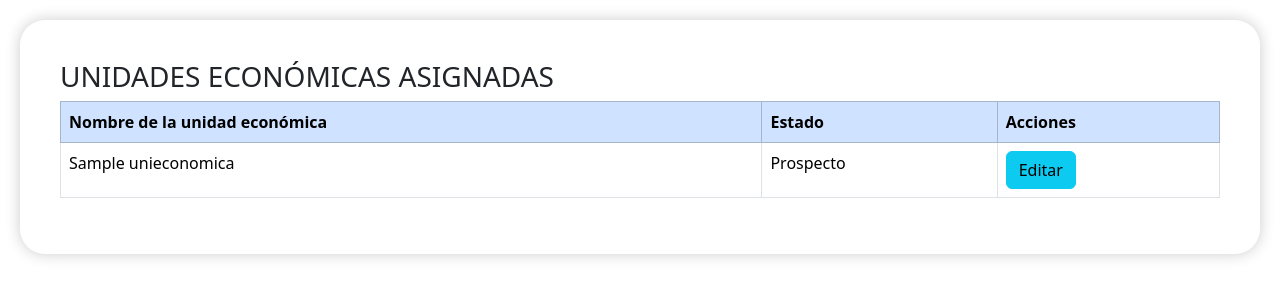
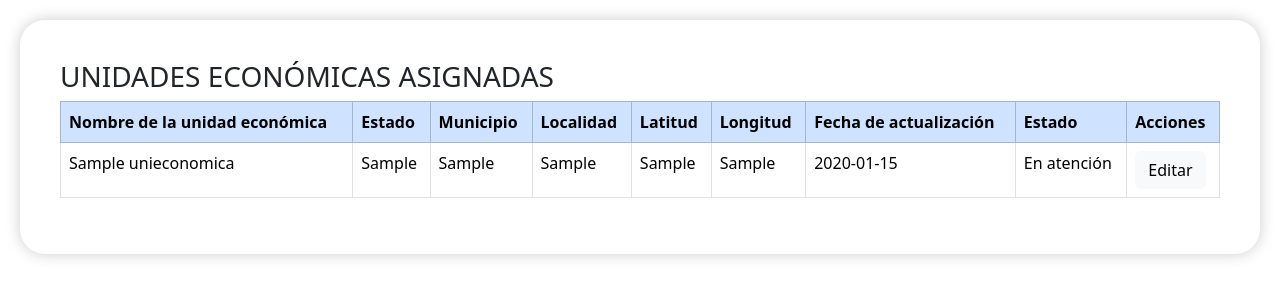
Before and after one commit to ViviCruz03/proyecto-hom, a Django app: page /asesorSeg/ in a window 1280 px wide. Shown: the part 58-358 px from the top of the page. Run offline with Django 5.2, Linux system fonts and the light colour scheme; a user stored in the database is signed in; tables that the repository leaves empty hold one stand-in row (values such as "Sample post"); data that the repository does not hold is empty; some libraries are stand-ins or nearby versions.

Commit message:
Asignar el status que le da el asesor a las unidades

```diff
--- a/leads/models.py
+++ b/leads/models.py
@@ -95,6 +95,7 @@ class Asesor(models.Model):
 #Table Unidades Economicas
 class UniEconomicas(models.Model):
     ESTADO_CHOICES = [
+        ('En atención', 'En atención'),
         ('Prospecto', 'Prospecto'),
         ('Cliente Nuevo', 'Cliente Nuevo'),
         ('Ya era Cliente', 'Ya era Cliente'),
@@ -122,7 +123,7 @@ class UniEconomicas(models.Model):
     Longitud=models.CharField(max_length=200, verbose_name="Longitud", null=True)
     Fecha_de_incorporacion_al_denue=models.CharField(max_length=20, verbose_name="Fecha de incorporación al denue", null=True)
     asesor = models.ForeignKey(Asesor, on_delete=models.CASCADE, verbose_name="Asesor", null=True, blank=True, related_name="unidades")
-    estado = models.CharField(max_length=50, choices=ESTADO_CHOICES, default='Prospecto')
+    estado = models.CharField(max_length=50, choices=ESTADO_CHOICES, default='En atención')
     FechaEdicion = models.DateField(null=True, blank=True)
 
 
--- a/leads/static/css/estilos.css
+++ b/leads/static/css/estilos.css
@@ -181,3 +181,28 @@ td {
 .modal-dialog {
     margin-top: 100px;  /* Ajusta esto según sea necesario */
 }
+
+/* Estilos para los colores según el estado */
+.estado-prospecto {
+    background-color: yellow;
+}
+
+.estado-cliente-nuevo {
+    background-color: green;
+    color: white;
+}
+
+.estado-en-atencion {
+    background-color: red;
+    color: white;
+}
+
+.estado-ya-cliente {
+    background-color: blue;
+    color: white;
+}
+
+.estado-descartado {
+    background-color: gray;
+    color: white;
+}
--- a/leads/templates/asesorSeg.html
+++ b/leads/templates/asesorSeg.html
@@ -9,6 +9,12 @@
             <thead class="table-primary">
                 <tr>
                     <th>Nombre de la unidad económica</th>
+                    <th>Estado</th>
+                    <th>Municipio</th>
+                    <th>Localidad</th>
+                    <th>Latitud</th>
+                    <th>Longitud</th>
+                    <th>Fecha de actualización</th>
                     <th>Estado</th>
                     <th>Acciones</th>
                 </tr>
@@ -39,6 +45,10 @@
                             <option value="Descartado">Descartado</option>
                         </select>
                     </div>
+                    <div class="mb-3">
+                        <label for="fechaCambio" class="form-label">Fecha del cambio</label>
+                        <input type="date" id="fechaCambio" class="form-control">
+                    </div>
                     <button type="submit" class="btn btn-primary">Guardar</button>
                 </form>
             </div>
@@ -66,6 +76,20 @@
         return cookieValue;
     }
 
+    function obtenerColorEstado(estado) {
+        switch (estado) {
+            case "Prospecto":
+                return "#f7dc6f";
+            case "Cliente Nuevo":
+                return "#2ecc71";
+            case "Ya era Cliente":
+                return "#ebf5fb";
+            case "Descartado":
+                return "#909497";
+            default:
+                return "white";
+        }
+    }
 
     function obtenerUnidades() {
         fetch('/obtener_unidades_por_asesor')
@@ -78,12 +102,23 @@
                 tbody.innerHTML = "<tr><td colspan='3'>No hay unidades asignadas.</td></tr>";
             } else {
                 data.unidades.forEach(unidad => {
-                    let row = `<tr id="unidad-${unidad.id}">
+                    let row = document.createElement('tr');
+                    row.id = `unidad-${unidad.id}`;
+                    row.style.backgroundColor = obtenerColorEstado(unidad.estado);
+
+                    row.innerHTML = `
                         <td>${unidad.Nombre_de_la_Unidad_Economica}</td>
+                        <td>${unidad.Entidad_federetiva}</td>
+                        <td>${unidad.Municipio}</td>
+                        <td>${unidad.Localidad}</td>
+                        <td>${unidad.Latitud}</td>
+                        <td>${unidad.Longitud}</td>
+                        <td>${unidad.FechaEdicion}</td>
                         <td>${unidad.estado}</td>
-                        <td><button class="btn btn-info" onclick="abrirModal(${unidad.id})">Editar</button></td>
-                    </tr>`;
-                    tbody.innerHTML += row;
+                        <td><button class="btn btn-light" onclick="abrirModal(${unidad.id})">Editar</button></td>
+                    `;
+
+                    tbody.appendChild(row);
                 });
             }
         })
@@ -91,11 +126,13 @@
     }
 
     function abrirModal(unidadId) {
-        // Buscar la unidad por ID
         const unidad = document.querySelector(`#unidad-${unidadId}`);
+        const estado = unidad.querySelector("td:nth-child(2)").textContent;
+        document.getElementById("estadoSelect").value = estado || "Prospecto";
 
-        // Rellenar el modal con la información de la unidad
-        document.getElementById("estadoSelect").value = unidad.querySelector("td:nth-child(2)").textContent;
+        // Establecer la fecha actual por defecto
+        const hoy = new Date().toISOString().split('T')[0];
+        document.getElementById("fechaCambio").value = hoy;
 
         const form = document.getElementById("formStatusUpdate");
         form.onsubmit = function(e) {
@@ -103,14 +140,18 @@
             actualizarEstado(unidadId);
         };
 
-        // Mostrar el modal
         new bootstrap.Modal(document.getElementById('modalStatus')).show();
     }
 
     function actualizarEstado(unidadId) {
         const nuevoEstado = document.getElementById("estadoSelect").value;
+        const fechaCambio = document.getElementById("fechaCambio").value; // Obtener la fecha seleccionada
 
-        // Realizar la solicitud POST para actualizar el estado de la unidad económica
+        if (!fechaCambio) {
+            alert("Por favor, selecciona una fecha.");
+            return;
+        }
+
         fetch('/actualizar_estado_unidad/', {
             method: 'POST',
             headers: {
@@ -119,18 +160,21 @@
             },
             body: JSON.stringify({
                 id: unidadId,
-                nuevo_estado: nuevoEstado
+                nuevo_estado: nuevoEstado,
+                fecha_cambio: fechaCambio  // Enviar la fecha al backend
             })
         })
         .then(response => response.json())
         .then(data => {
             if (data.success) {
-                // Actualizar el estado en la tabla
                 const unidad = document.querySelector(`#unidad-${unidadId}`);
-                unidad.querySelector("td:nth-child(2)").textContent = nuevoEstado;
+                unidad.querySelector("td:nth-child(8)").textContent = nuevoEstado;
+                unidad.style.backgroundColor = obtenerColorEstado(nuevoEstado); // Actualizar color
 
-                // Cerrar el modal
-                const myModal = new bootstrap.Modal(document.getElementById('modalStatus'));
+                // Eliminar la fila después de actualizar
+                unidad.remove(); // Esto elimina la fila de la tabla
+
+                const myModal = bootstrap.Modal.getInstance(document.getElementById('modalStatus'));
                 myModal.hide();
             } else {
                 alert('Error al actualizar el estado');
--- a/leads/views.py
+++ b/leads/views.py
@@ -277,6 +277,7 @@ def obtener_unidades_por_asesor(request):
             'Localidad',
             'Latitud',
             'Longitud',
+            'FechaEdicion',
             'estado'
         )
 
@@ -285,26 +286,24 @@ def obtener_unidades_por_asesor(request):
     except Asesor.DoesNotExist:
         return JsonResponse({'error': 'Asesor no encontrado'}, status=404)
 
+@csrf_exempt
 def actualizar_estado_unidad(request):
     if request.method == "POST":
         try:
-            # Obtener los datos del POST
             data = json.loads(request.body)
-            unidad_id = data.get('id')
-            nuevo_estado = data.get('nuevo_estado')
+            unidad_id = data.get("id")
+            nuevo_estado = data.get("nuevo_estado")
+            fecha_cambio = data.get("fecha_cambio")
 
-            # Buscar la unidad económica
             unidad = UniEconomicas.objects.get(id=unidad_id)
-
-            # Actualizar el estado
             unidad.estado = nuevo_estado
+            unidad.FechaEdicion = fecha_cambio  # Asegúrate de tener este campo en el modelo
             unidad.save()
 
-            return JsonResponse({'success': True, 'message': 'Estado actualizado con éxito'})
+            return JsonResponse({"success": True})
+        except UniEconomicas.DoesNotExist:
+            return JsonResponse({"success": False, "error": "Unidad no encontrada"}, status=404)
+        except Exception as e:
+            return JsonResponse({"success": False, "error": str(e)}, status=500)
 
-        except UniEconomicas.DoesNotExist:
-            return JsonResponse({'error': 'Unidad económica no encontrada'}, status=404)
-        except Exception as e:
-            return JsonResponse({'error': str(e)}, status=400)
-    else:
-        return JsonResponse({'error': 'Método no permitido'}, status=405)
+    return JsonResponse({"success": False}, status=400)
```
Also changed, not shown: leads/migrations/0009_alter_unieconomicas_estado.py (added), leads/migrations/0010_alter_unieconomicas_estado.py (added). Lines whose indentation alone changed are shown as unchanged.
